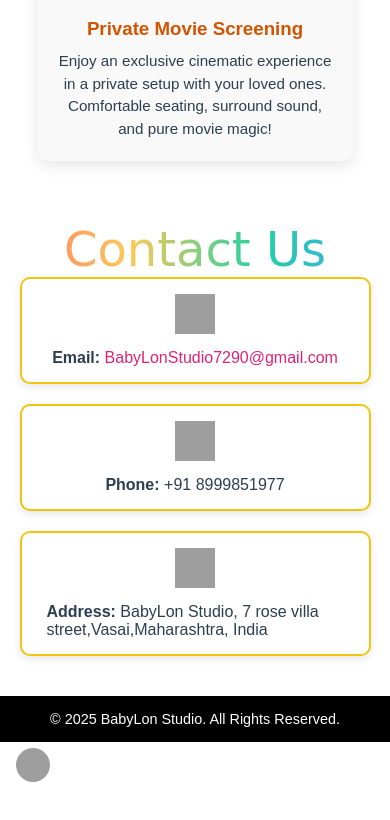
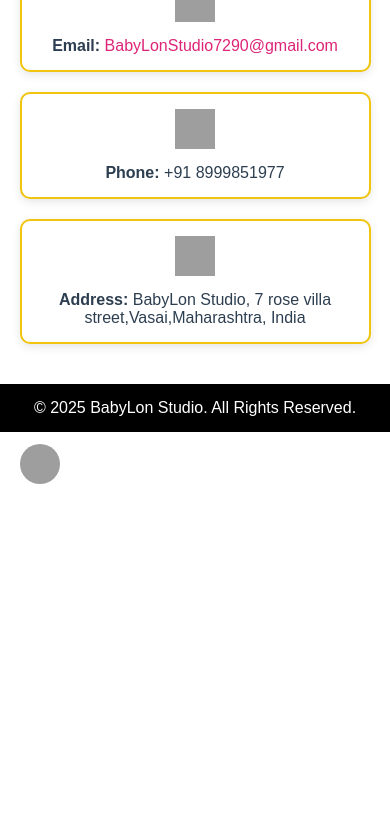
Before and after one commit to singhaditya2004/Babylon, a Django app: page /services/ in a window 390 px wide; the page is wider, and only the part inside the window is pictured. Shown: the part 1975-2795 px from the top of that part. After the commit the page ends 2459 px from the top of that part, so only its background shows below. Run offline with Django 5.2, Linux system fonts and the light colour scheme; grey boxes are pictures that could not be loaded.

Commit message:
Updated templates

```diff
--- a/Templates/services.html
+++ b/Templates/services.html
@@ -305,70 +305,44 @@ nav {
     overflow-x: hidden;
   }
 
-
- nav ul li a.active {
-  color: #ff6600;
-  font-weight: bold;
-}
-
-
-  .jik {
-    margin-left: 0;
-    display: flex;
-    align-items: center;
-    gap: 8px;
+  /* NAVBAR */
+  nav {
+    padding: 12px 20px;
+  }
+  .menu-btn {
+    padding: 10px 18px;
+    font-size: 0.95rem;
   }
 
-  .mon {
-    height: 34px;
-    width: 34px;
+  .menu-list {
+    top: 50px;
+    width: 180px;
   }
 
   .logo {
     font-size: 1.4rem;
   }
 
-  .menu-btn {
-    padding: 8px 14px;
-    font-size: 0.9rem;
+  .jik {
+    margin-left: 0;
   }
 
-  .menu-list {
-    top: 44px;
-    right: 0;
-    width: 160px;
+  /* SERVICES TITLE */
+  .pol {
+    font-size: 2.2rem;
+    margin-top: 30px;
   }
 
-
-  .idc {
-    margin-top: 65px;
-    height: auto;
-    padding: 6px 0;
-    text-align: center;
+  /* SERVICE BOXES */
+  .service-container {
+    gap: 20px;
   }
 
-  .idc img {
-    max-width: 100%;
-    height: auto;
+  .service-box {
+    width: 90%;
   }
 
-  .intro p {
-    margin: 15px;
-    font-size: 1rem;
-  }
-
-  .uz {
-    flex-direction: column;
-    margin-top: 40px;
-    text-align: center;
-  }
-
-  .uz h1 {
-    font-size: 2rem;
-  }
-
-  .event-box,
-  .service-box,
+  /* CONTACT SECTION */
   .contact-item {
     width: 90%;
     margin-left: 0;
@@ -376,18 +350,13 @@ nav {
     text-align: center;
   }
 
-  .service-container {
-    gap: 20px;
+  .contact-item p {
+    text-align: center;
   }
 
-  .pol {
-    font-size: 2.2rem;
-    margin-top: 30px;
-  }
 
-  .footer {
-    font-size: 0.9rem;
-  }
+
+
 }
 
 </style>
@@ -401,18 +370,6 @@ nav {
     At <span>BabyLon Studio</span>, we create unforgettable experiences — from creative setups to
     cinematic celebrations. Explore our personalized services below.
   </p>
-<nav>
-  <div class="jik">
-    <img src="https://blogger.googleusercontent.com/img/b/R29vZ2xl/AVvXsEhf1G8Y3h7ZC0zGJ1kFqzFZ3F5X8z4yq9e6s0cYVY9kK7Vx5Yy1y5yQ/s1600/logo.png" alt="Logo">
-
-    <ul>
-      <li><a href="{% url 'home' %}">Home</a></li>
-      <li><a href="{% url 'about' %}">About</a></li>
-      <li><a href="{% url 'services' %}">Services</a></li>
-      <li><a href="{% url 'contact' %}">Contact</a></li>
-    </ul>
-  </div>
-</nav>
 
   <div class="service-container">
 
@@ -492,8 +449,7 @@ nav {
 {% endif %}
 
      <li><a href="{% url 'home' %}">Home</a></li>
-<li><a href="{% url 'services' %}" class="active">Services</a></li>
-
+<li><a href="{% url 'services' %}">Services</a></li>
 <li><a href="{% url 'contact' %}">Contact</a></li>
 
     </ul>
```
Also changed, not shown: Templates/contact.html (+5 -19 lines).
